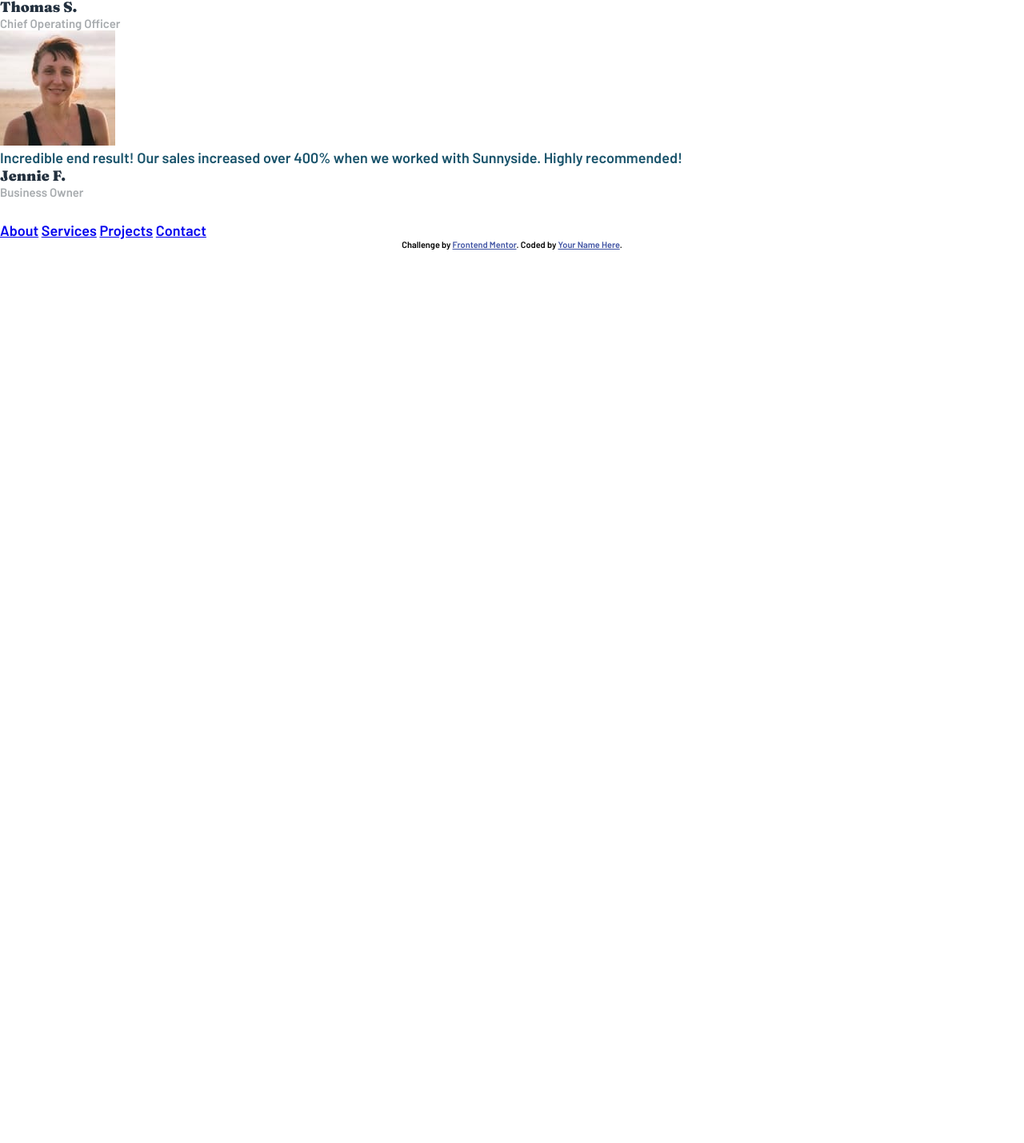
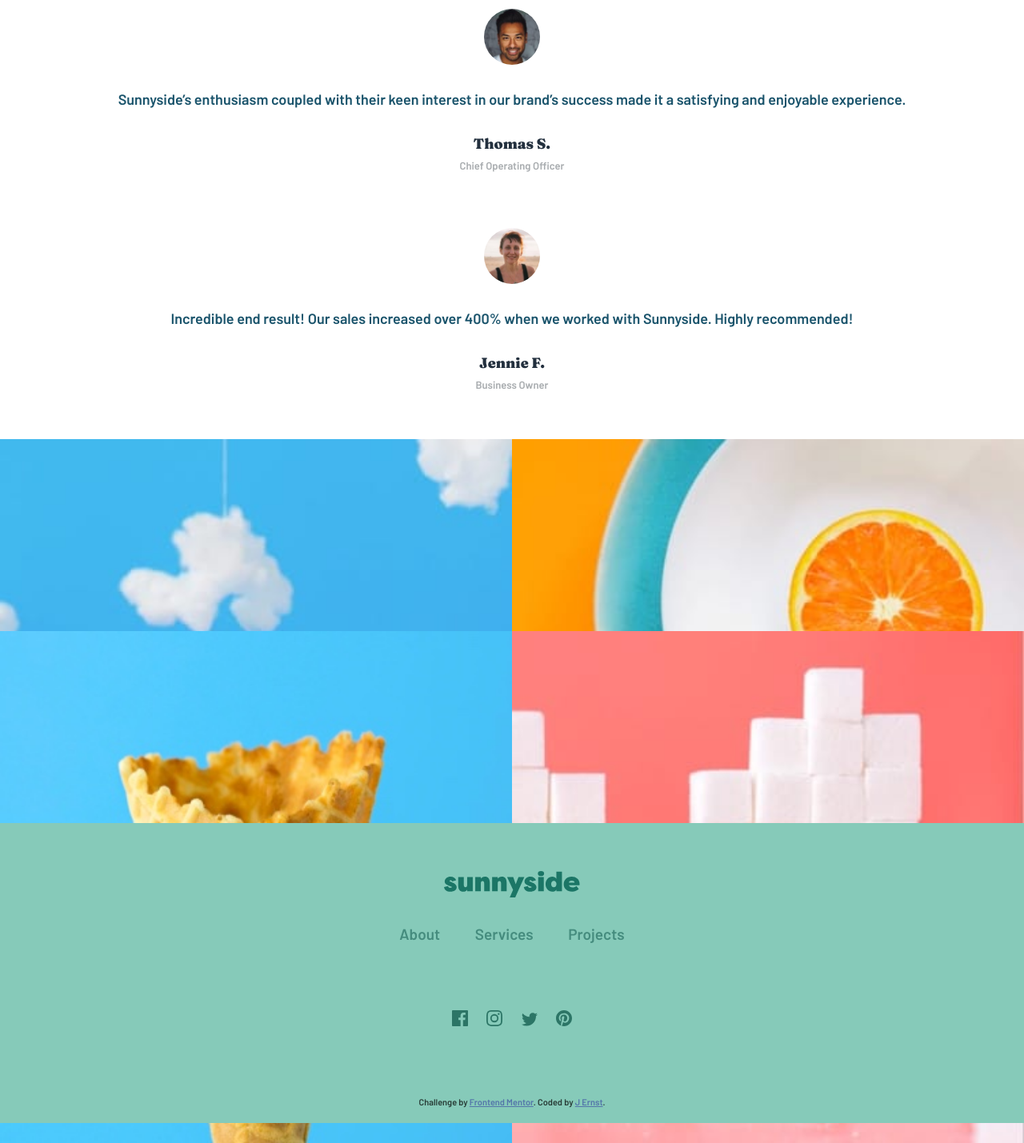
Before and after one commit to nimkamjoon/Sunnyside-agency-landing-page, a plain HTML site: page index.html in a window 1280 px wide. Shown: the part 4944-6373 px from the top of the page at 80% size. Before the commit the page ends 5256 px from the top, so only its background shows below. Drawn offline with Linux system fonts and the light colour scheme.

Commit message:
Completed mobile layout

```diff
--- a/index.html
+++ b/index.html
@@ -74,20 +74,32 @@
       <h5>Business Owner</h5>
     </div>
   </div>
+  <div class="gallery">
+    <img src="images/mobile/image-gallery-milkbottles.jpg" alt="Milk">
+    <img src="images/mobile/image-gallery-orange.jpg" alt="Orange">
+    <img src="images/mobile/image-gallery-cone.jpg" alt="Ice-cream cone">
+    <img src="images/mobile/image-gallery-sugar-cubes.jpg" alt="Sugar cubes">
+  </div>
 
   <footer>
-    <img src="images/logo.svg" alt="Sunnyside Agency logo">
+    <h1>Sunnyside Agency</h1>
+    <img src="images/logo.svg" alt="Sunnyside Agency logo" id="footerLogo">
     <nav>
       <a href="/">About</a>
       <a href="/">Services</a>
       <a href="/">Projects</a>
-      <a href="/">Contact</a>
     </nav>
+    <section>
+      <h1>Social Media</h1>
+      <a href="/"><img src="images/icon-facebook.svg" alt="Facebook"></a>
+      <a href="/"><img src="images/icon-instagram.svg" alt="Instagram"></a>
+      <a href="/"><img src="images/icon-twitter.svg" alt="Twitter"></a>
+      <a href="/"><img src="images/icon-pinterest.svg" alt="Pinterest"></a>
+    </section>
+    <div class="attribution">
+      Challenge by <a href="https://www.frontendmentor.io?ref=challenge" target="_blank">Frontend Mentor</a>.
+      Coded by <a href="https://www.frontendmentor.io/profile/nimkamjoon">J Ernst</a>.
   </footer>
-
-  <div class="attribution">
-    Challenge by <a href="https://www.frontendmentor.io?ref=challenge" target="_blank">Frontend Mentor</a>.
-    Coded by <a href="#">Your Name Here</a>.
   </div>
 </body>
 </html>
--- a/styles.css
+++ b/styles.css
@@ -22,11 +22,11 @@ body {
 h1, h2, h3, h4 {
     font-family: Fraunces, serif;
     font-weight: 900;
+    text-align: center;
 }
 
 h1 {
     text-transform: uppercase;
-    text-align: center;
     color: hsl(0, 0%, 100%);
     letter-spacing: 0.5rem;
 }
@@ -38,6 +38,8 @@ h2 {
 }
 
 h3 {
+    letter-spacing: 0.4em;
+    font-size: 14px;
     text-transform: uppercase;
     color: hsl(210, 4%, 67%);
 }
@@ -47,11 +49,14 @@ h4 {
 }
 
 h5 {
+    font-size: 13px;
     color: hsl(210, 4%, 67%);
+    text-align: center;
 }
 
 p {
     color: hsl(232, 10%, 55%);
+    text-align: center;
 }
 
 /* HEADER */
@@ -115,7 +120,6 @@ header nav {
 }
 
 .contentBlock p, h2 {
-    text-align: center;
     max-width: 320px;
 }
 
@@ -163,7 +167,6 @@ header nav {
 .graphicBlock p {
     padding: 0 22px 60px 22px;
     font-size: 16px;
-    text-align: center;
     line-height: 1.5em;
 }
 
@@ -185,11 +188,106 @@ header nav {
     color: hsl(198, 62%, 26%);
 }
 
+/* TESTIMONIALS */
+
+.testBox {
+    display: flex;
+    flex-direction: column;
+    align-items: center;
+    padding: 70px 22px 0 22px;
+}
+
+.testBox:last-of-type {
+    padding-bottom: 60px;
+}
+
+.testBox p {
+    padding-top: 28px;
+    line-height: 1.7em;
+}
+
+.testBox h4 {
+    padding-top: 28px;
+}
+
+.testBox h5 {
+    padding-top: 8px;
+}
+
+.testBox img {
+    border-radius: 50%;
+    width: 70px;
+}
+
+.testimonials h3 {
+    padding: 60px 22px 0px 22px;
+}
+
+/* GALLERY */
+
+.gallery {
+    width: 100%;
+    max-height: 480px;
+    display: grid;
+    grid-template-columns: 50% 50%;
+    grid-template-rows: 50% 50%;
+}
+
+.gallery img {
+    width: 100%;
+}
+
+/* FOOTER */
+
+footer {
+    background-color: hsl(165, 39%, 66%);
+    height: auto;
+    width: 100%;
+    display: flex;
+    flex-direction: column;
+    align-items: center;
+}
+
+
+footer h1 {
+    display: none;
+}
+
+#footerLogo {
+    padding-top: 60px;
+    width: 170px;
+    filter: brightness(0.3) sepia(1) hue-rotate(120deg) saturate(3);
+    opacity: 0.95;
+}
+
+footer nav {
+    margin: 34px 22px 0 22px;
+}
+
+nav a{
+    text-decoration: none;
+    color: hsl(168, 34%, 41%);
+    font-size: 19px;
+    padding: 0 20px 0px 20px;
+}
+
+footer section {
+    margin-top: 84px;
+    margin-bottom: 64px;
+}
+
+footer section a img {
+    padding: 0 10px 0 10px;
+}
+
 /* ATTRIBUTION */
 
 .attribution {
     font-size: 11px;
     text-align: center;
+    padding: 20px;
+    color: black;
+    opacity: 0.7;
 }
 
 .attribution a {
```
